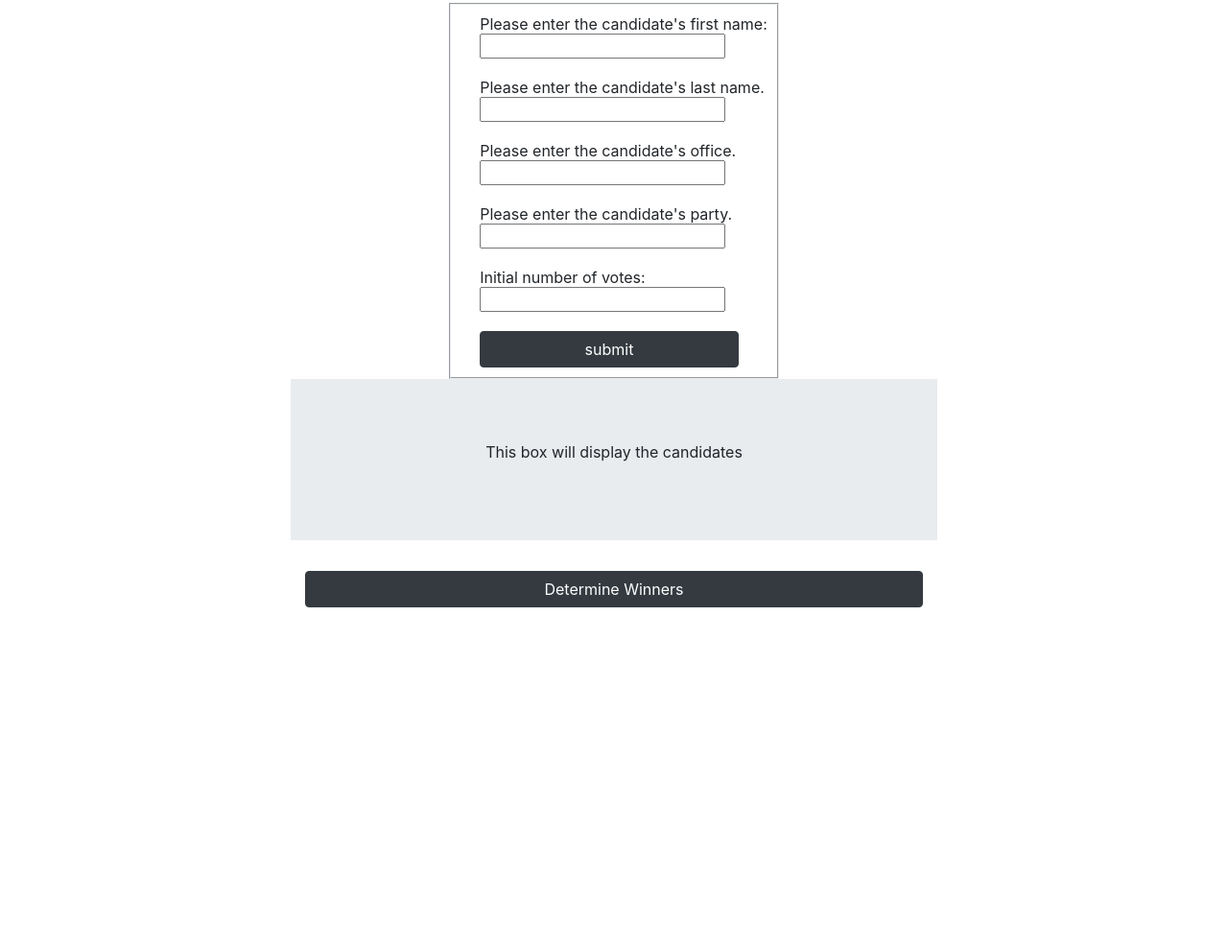
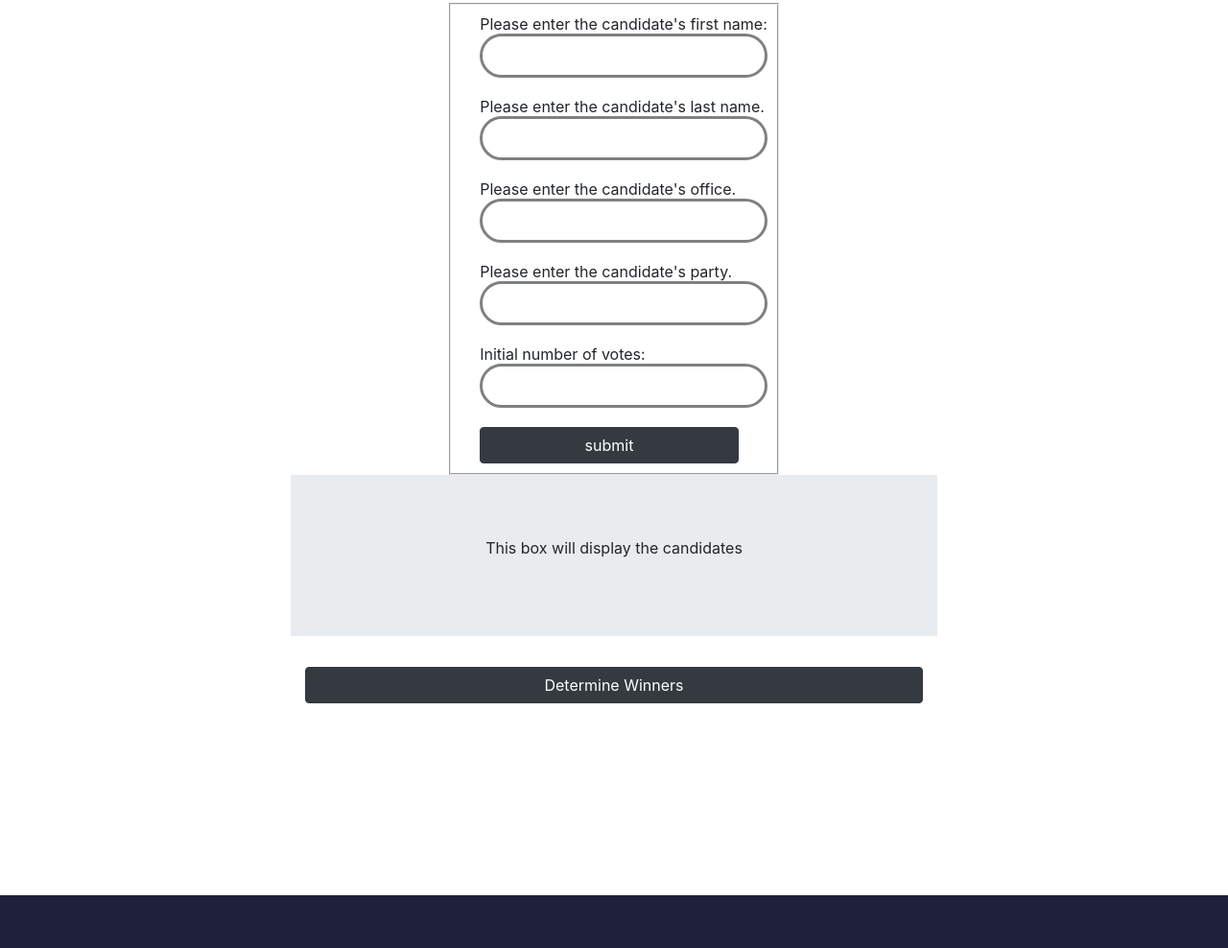
Before and after one commit to j122885/Mock-Election, a plain HTML site: page index.html in a window 1280 px wide. Shown: the part 307-1295 px from the top of the page at 96% size. Before the commit the page ends 1140 px from the top, so only its background shows below. Drawn offline with nearby package versions, Linux system fonts and the light colour scheme.

Commit message:
Added more design elements- A footer, rounding out the form

```diff
--- a/Styles/styles.scss
+++ b/Styles/styles.scss
@@ -24,6 +24,13 @@ header {
     border-style: solid;
     border-color: #ff5a3d;
     background-color: #ff5a3d;
+}
+#bottomBar{
+    background: #1e1f38;
+    width: 100%; height: 55px;
+    border-style: solid;
+    border-color:#1e1f38;
+    background-color:#1e1f38;
 }
  .jumbotron{
     display: flex;
@@ -61,6 +68,17 @@ form{
     border-width: 2px;
     border-color: #E9ECEF;
 }
+input{
+    border-radius: 25px;
+    outline: none;
+    padding: 10px;
+    transition: .3s ease;
+    border: 3px solid gray;
+    width: 100%;
+}
+input:focus{
+    border: 3px solid #ff5a3d;
+}
 @media screen and (max-width: 600px) {
     #sub{
 
--- a/index.html
+++ b/index.html
@@ -72,7 +72,12 @@
     <script src="https://stackpath.bootstrapcdn.com/bootstrap/4.4.1/js/bootstrap.min.js"
         integrity="sha384-wfSDF2E50Y2D1uUdj0O3uMBJnjuUD4Ih7YwaYd1iqfktj0Uod8GCExl3Og8ifwB6"
         crossorigin="anonymous"></script>
-</body>
+        <footer>
+            <div id="bottomBar">
+                <h1> </h1>
+            </div>
+        </footer>
 </body>
 
+
 </html>
```
Also changed, not shown: Styles/styles.css, 1 other file.
